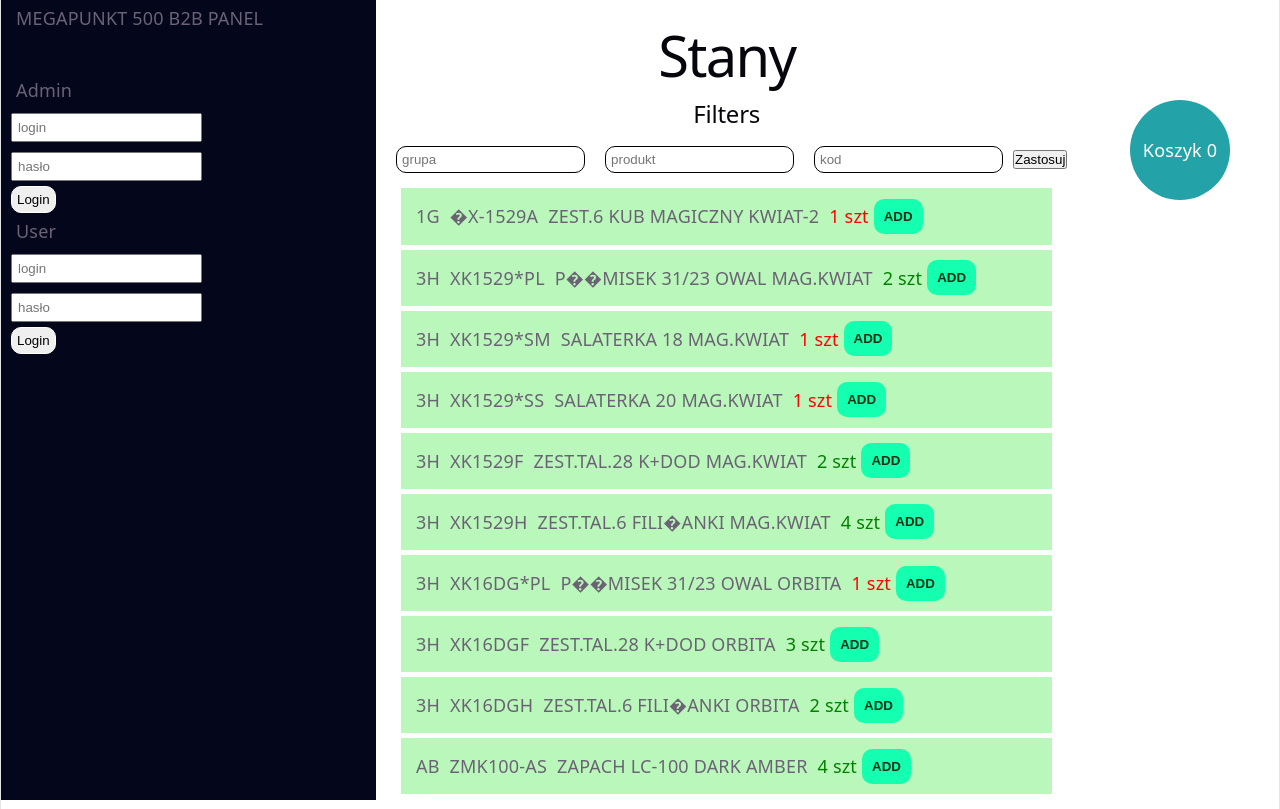
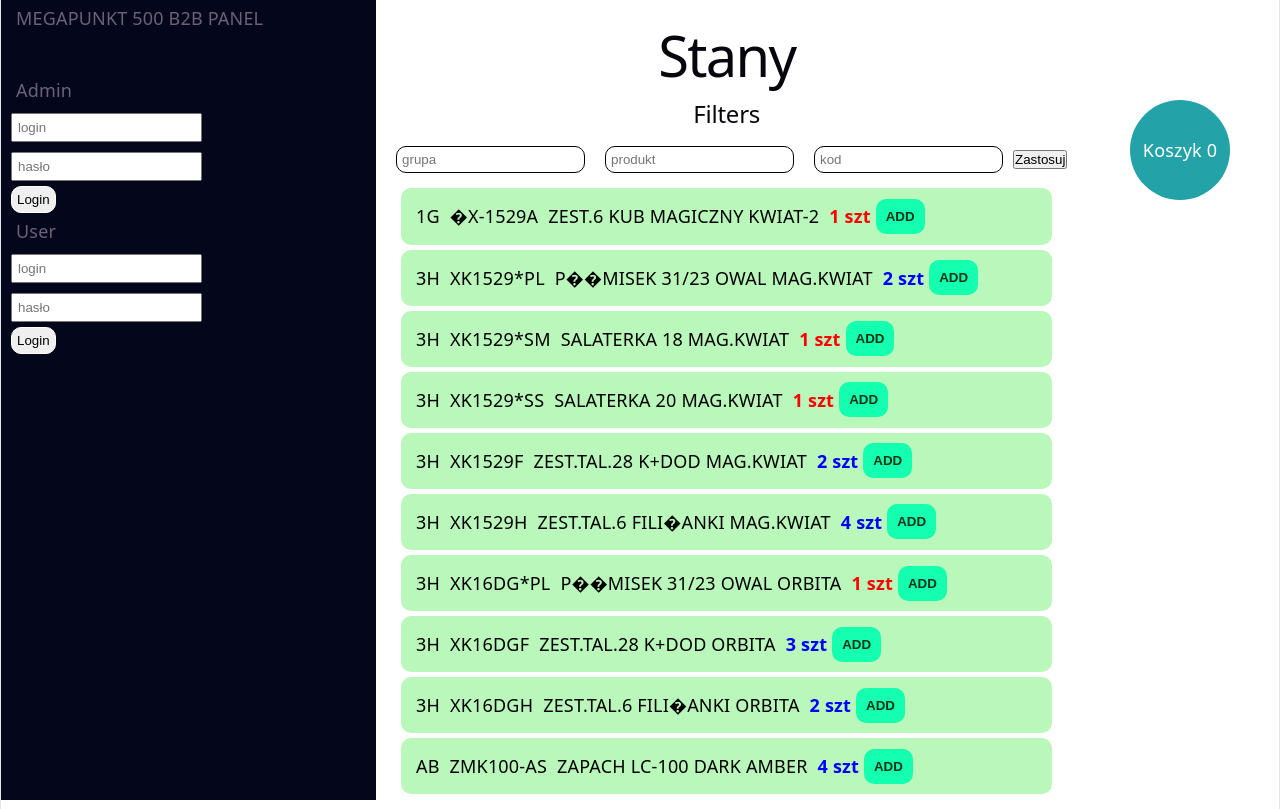
Before and after one commit to marcinoles87/orderApp, a React (Vite) app: page / in a window 1280 px wide. Built offline with nearby package versions, Linux system fonts and the light colour scheme.

Commit message:
add zamowienie

```diff
--- a/src/App.css
+++ b/src/App.css
@@ -108,6 +108,8 @@
   padding: 10px;
   margin: 5px 15px;
   background-color: #baf7ba;
+  border-radius: 10px;
+  color:black;
 }
 
 .stany-data p{
--- a/src/assets/components/Filters.jsx
+++ b/src/assets/components/Filters.jsx
@@ -24,9 +24,6 @@ function Filters({stany,setStany}) {
 
   }
 
-
-
-
   return (
     <div className='filters-container'>
         <div>
--- a/src/assets/components/Stany.jsx
+++ b/src/assets/components/Stany.jsx
@@ -21,7 +21,7 @@ function Stany({stany,setStany,setKoszyk}) {
 
  const getColor = (stan) =>{
     if(stan <2) return 'red';
-    if(stan >=2) return 'green';
+    if(stan >=2) return 'blue';
 
  }
 
@@ -48,7 +48,7 @@ function Stany({stany,setStany,setKoszyk}) {
                                 <p>{item.GRUPA} </p>
                                 <p>{item.INDEKS} </p>
                                 <p>{item.NAZWA} </p>
-                                <p style={{color:getColor(item.STAN_KIL)}}>{Math.trunc(item.STAN_KIL)} szt </p>
+                                <p style={{color:getColor(item.STAN_KIL),fontWeight:'700'}}>{Math.trunc(item.STAN_KIL)} szt </p>
                                 <button onClick={ () => addItem(item)}> ADD</button>
 
                             </div>
```
